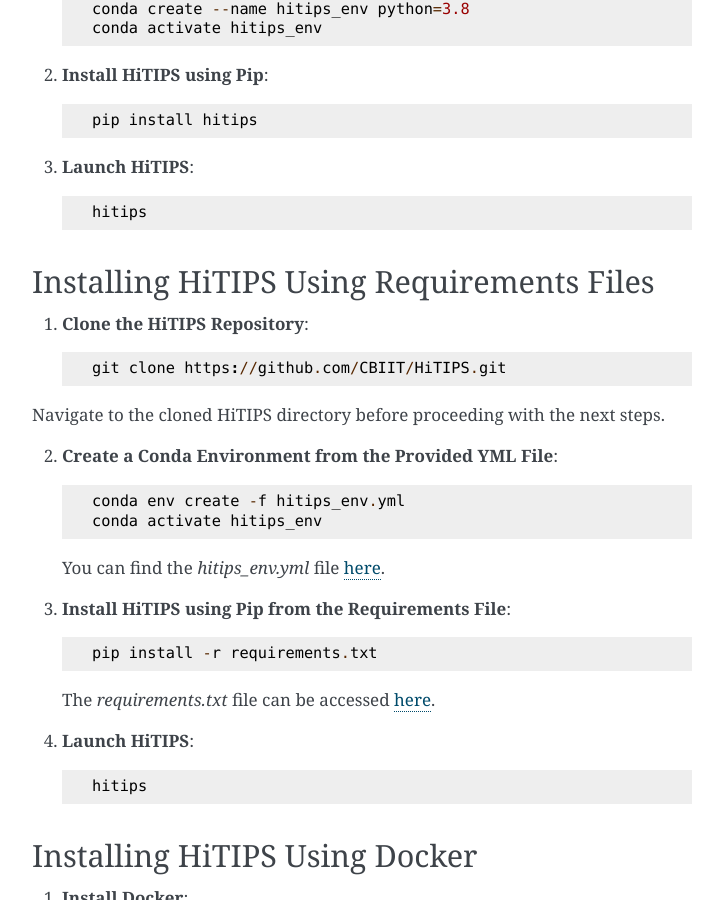
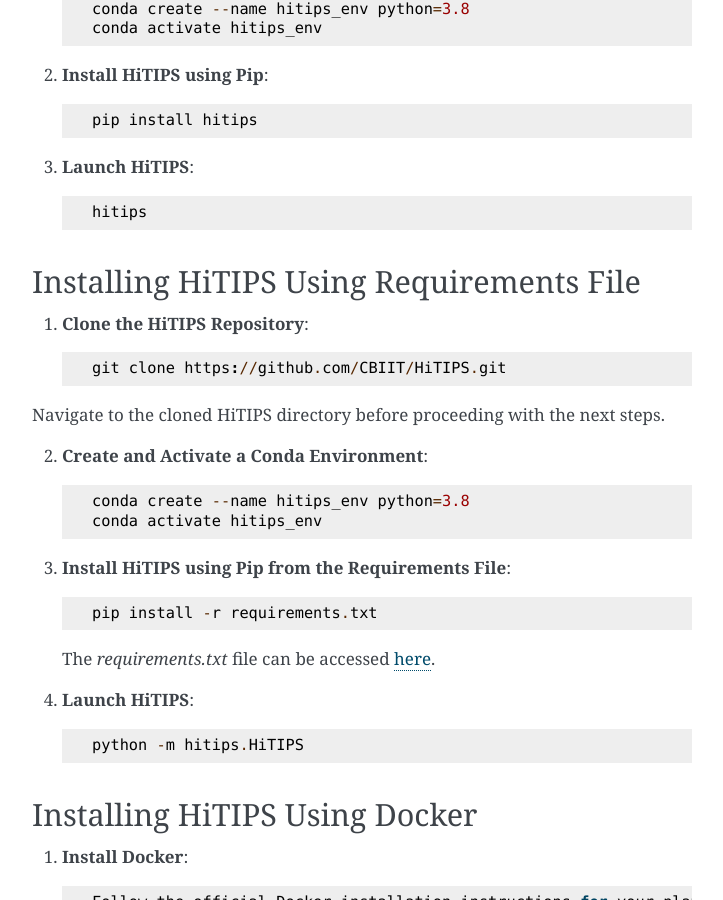
Before and after one commit to CBIIT/HiTIPS, a Sphinx documentation site: the page built from docs/installation.rst, in a window 1280 px wide and 900 px high, scrolled down 1245 px. Shown: the whole window, without its empty margins (388-1111 px from the left). Built offline with Sphinx 7.4.7, drawn with Linux system fonts in a browser that asks for light colours; some of the changed text lies outside the part shown.

Commit message:
Update installation.rst

```diff
--- a/docs/installation.rst
+++ b/docs/installation.rst
@@ -66,8 +66,8 @@
 
 
 
-Installing HiTIPS Using Requirements Files
-------------------------------------------
+Installing HiTIPS Using Requirements File
+-----------------------------------------
 
 1. **Clone the HiTIPS Repository**::
 
@@ -75,12 +75,10 @@
 
 Navigate to the cloned HiTIPS directory before proceeding with the next steps.
 
-2. **Create a Conda Environment from the Provided YML File**::
+2. **Create and Activate a Conda Environment**::
 
-    conda env create -f hitips_env.yml
+    conda create --name hitips_env python=3.8
     conda activate hitips_env
-
-   You can find the `hitips_env.yml` file `here <https://github.com/CBIIT/HiTIPS/blob/main/hitips_env.yml>`__.
 
 3. **Install HiTIPS using Pip from the Requirements File**::
 
@@ -90,7 +88,7 @@
 
 4. **Launch HiTIPS**::
 
-    hitips
+    python -m hitips.HiTIPS
 
 Installing HiTIPS Using Docker
 ------------------------------
```
